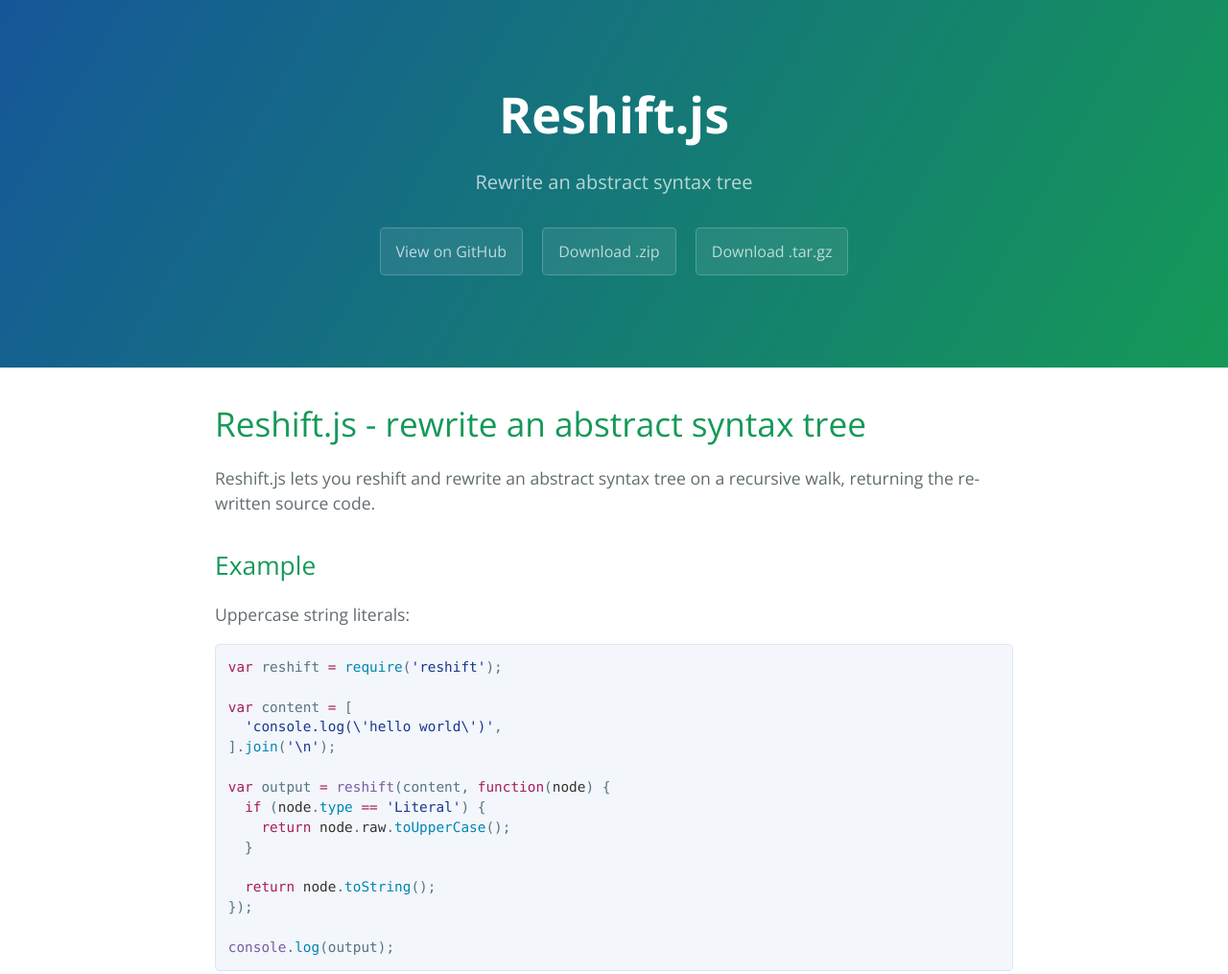
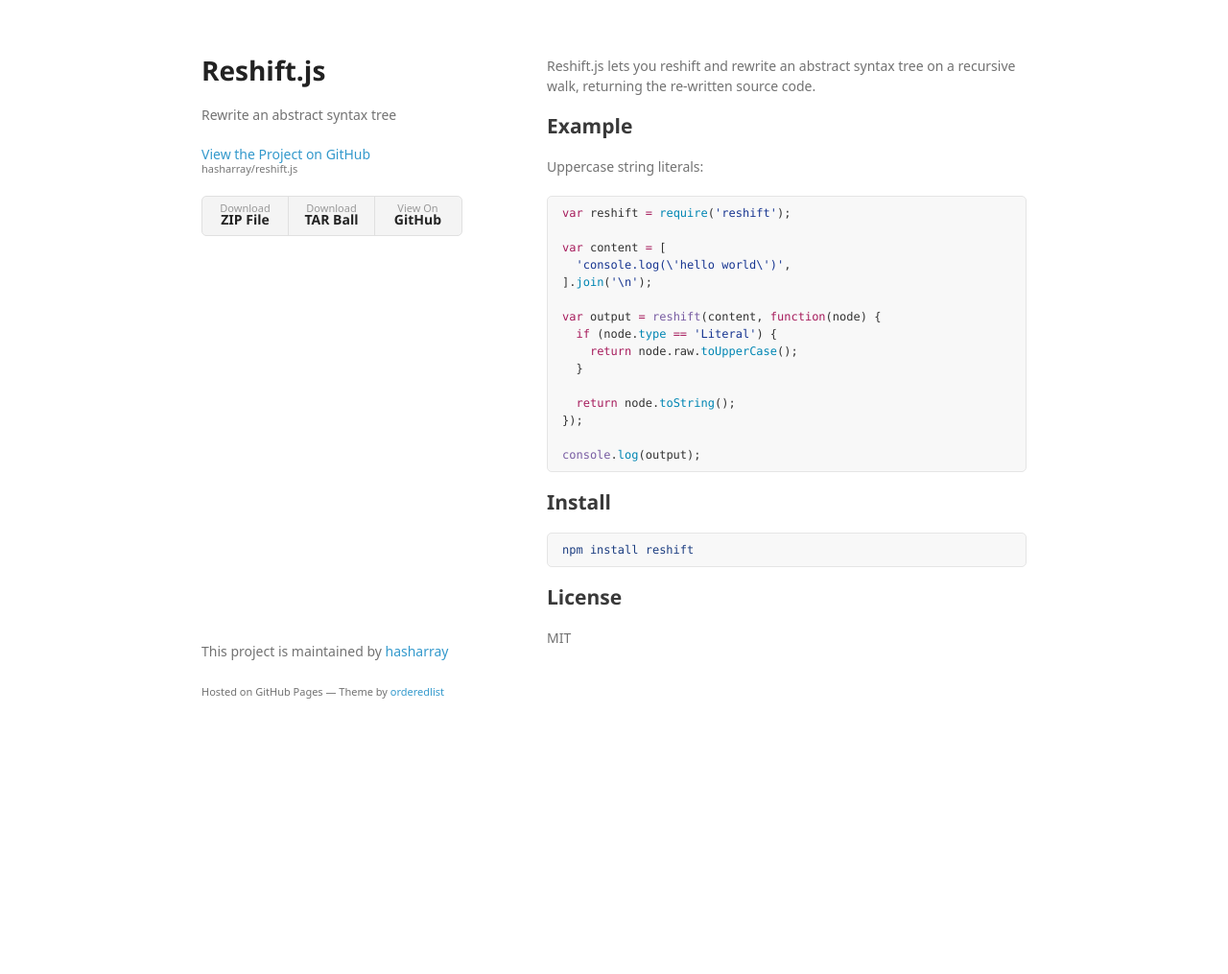
Before and after one commit to hasharray/reshift.js, a plain HTML site: page index.html in a window 1280 px wide. Shown: the top 1015 px of the page at 96% size. After the commit the page ends 800 px from the top, so only its background shows below. Drawn offline with nearby package versions, Linux system fonts and the light colour scheme; a web font is replaced by a local one.

Commit message:
Create gh-pages branch via GitHub

```diff
--- a/index.html
+++ b/index.html
@@ -1,28 +1,34 @@
-<!DOCTYPE html>
-<html lang="en-us">
+<!doctype html>
+<html>
   <head>
-    <meta charset="UTF-8">
+    <meta charset="utf-8">
+    <meta http-equiv="X-UA-Compatible" content="chrome=1">
     <title>Reshift.js by hasharray</title>
-    <meta name="viewport" content="width=device-width, initial-scale=1">
-    <link rel="stylesheet" type="text/css" href="stylesheets/normalize.css" media="screen">
-    <link href='https://fonts.googleapis.com/css?family=Open+Sans:400,700' rel='stylesheet' type='text/css'>
-    <link rel="stylesheet" type="text/css" href="stylesheets/stylesheet.css" media="screen">
-    <link rel="stylesheet" type="text/css" href="stylesheets/github-light.css" media="screen">
+
+    <link rel="stylesheet" href="stylesheets/styles.css">
+    <link rel="stylesheet" href="stylesheets/github-light.css">
+    <meta name="viewport" content="width=device-width">
+    <!--[if lt IE 9]>
+    <script src="//html5shiv.googlecode.com/svn/trunk/html5.js"></script>
+    <![endif]-->
   </head>
   <body>
-    <section class="page-header">
-      <h1 class="project-name">Reshift.js</h1>
-      <h2 class="project-tagline">Rewrite an abstract syntax tree</h2>
-      <a href="https://github.com/hasharray/reshift.js" class="btn">View on GitHub</a>
-      <a href="https://github.com/hasharray/reshift.js/zipball/master" class="btn">Download .zip</a>
-      <a href="https://github.com/hasharray/reshift.js/tarball/master" class="btn">Download .tar.gz</a>
-    </section>
+    <div class="wrapper">
+      <header>
+        <h1>Reshift.js</h1>
+        <p>Rewrite an abstract syntax tree</p>
 
-    <section class="main-content">
-      <h1>
-<a id="reshiftjs---rewrite-an-abstract-syntax-tree" class="anchor" href="#reshiftjs---rewrite-an-abstract-syntax-tree" aria-hidden="true"><span aria-hidden="true" class="octicon octicon-link"></span></a>Reshift.js - rewrite an abstract syntax tree</h1>
+        <p class="view"><a href="https://github.com/hasharray/reshift.js">View the Project on GitHub <small>hasharray/reshift.js</small></a></p>
 
-<p>Reshift.js lets you reshift and rewrite an abstract syntax tree on a recursive
+
+        <ul>
+          <li><a href="https://github.com/hasharray/reshift.js/zipball/master">Download <strong>ZIP File</strong></a></li>
+          <li><a href="https://github.com/hasharray/reshift.js/tarball/master">Download <strong>TAR Ball</strong></a></li>
+          <li><a href="https://github.com/hasharray/reshift.js">View On <strong>GitHub</strong></a></li>
+        </ul>
+      </header>
+      <section>
+        <p>Reshift.js lets you reshift and rewrite an abstract syntax tree on a recursive
 walk, returning the re-written source code.</p>
 
 <h2>
@@ -55,15 +61,13 @@
 <a id="license" class="anchor" href="#license" aria-hidden="true"><span aria-hidden="true" class="octicon octicon-link"></span></a>License</h2>
 
 <p>MIT</p>
-
-      <footer class="site-footer">
-        <span class="site-footer-owner"><a href="https://github.com/hasharray/reshift.js">Reshift.js</a> is maintained by <a href="https://github.com/hasharray">hasharray</a>.</span>
-
-        <span class="site-footer-credits">This page was generated by <a href="https://pages.github.com">GitHub Pages</a> using the <a href="https://github.com/jasonlong/cayman-theme">Cayman theme</a> by <a href="https://twitter.com/jasonlong">Jason Long</a>.</span>
+      </section>
+      <footer>
+        <p>This project is maintained by <a href="https://github.com/hasharray">hasharray</a></p>
+        <p><small>Hosted on GitHub Pages &mdash; Theme by <a href="https://github.com/orderedlist">orderedlist</a></small></p>
       </footer>
-
-    </section>
-
+    </div>
+    <script src="javascripts/scale.fix.js"></script>
 
   </body>
 </html>
--- /dev/null
+++ b/javascripts/scale.fix.js
@@ -0,0 +1,17 @@
+var metas = document.getElementsByTagName('meta');
+var i;
+if (navigator.userAgent.match(/iPhone/i)) {
+  for (i=0; i<metas.length; i++) {
+    if (metas[i].name == "viewport") {
+      metas[i].content = "width=device-width, minimum-scale=1.0, maximum-scale=1.0";
+    }
+  }
+  document.addEventListener("gesturestart", gestureStart, false);
+}
+function gestureStart() {
+  for (i=0; i<metas.length; i++) {
+    if (metas[i].name == "viewport") {
+      metas[i].content = "width=device-width, minimum-scale=0.25, maximum-scale=1.6";
+    }
+  }
+}
--- /dev/null
+++ b/stylesheets/styles.css
@@ -0,0 +1,324 @@
+@font-face {
+  font-family: 'Noto Sans';
+  font-weight: 400;
+  font-style: normal;
+  src: url('../fonts/Noto-Sans-regular/Noto-Sans-regular.eot');
+  src: url('../fonts/Noto-Sans-regular/Noto-Sans-regular.eot?#iefix') format('embedded-opentype'),
+       local('Noto Sans'),
+       local('Noto-Sans-regular'),
+       url('../fonts/Noto-Sans-regular/Noto-Sans-regular.woff2') format('woff2'),
+       url('../fonts/Noto-Sans-regular/Noto-Sans-regular.woff') format('woff'),
+       url('../fonts/Noto-Sans-regular/Noto-Sans-regular.ttf') format('truetype'),
+       url('../fonts/Noto-Sans-regular/Noto-Sans-regular.svg#NotoSans') format('svg');
+}
+
+@font-face {
+  font-family: 'Noto Sans';
+  font-weight: 700;
+  font-style: normal;
+  src: url('../fonts/Noto-Sans-700/Noto-Sans-700.eot');
+  src: url('../fonts/Noto-Sans-700/Noto-Sans-700.eot?#iefix') format('embedded-opentype'),
+       local('Noto Sans Bold'),
+       local('Noto-Sans-700'),
+       url('../fonts/Noto-Sans-700/Noto-Sans-700.woff2') format('woff2'),
+       url('../fonts/Noto-Sans-700/Noto-Sans-700.woff') format('woff'),
+       url('../fonts/Noto-Sans-700/Noto-Sans-700.ttf') format('truetype'),
+       url('../fonts/Noto-Sans-700/Noto-Sans-700.svg#NotoSans') format('svg');
+}
+
+@font-face {
+  font-family: 'Noto Sans';
+  font-weight: 400;
+  font-style: italic;
+  src: url('../fonts/Noto-Sans-italic/Noto-Sans-italic.eot');
+  src: url('../fonts/Noto-Sans-italic/Noto-Sans-italic.eot?#iefix') format('embedded-opentype'),
+       local('Noto Sans Italic'),
+       local('Noto-Sans-italic'),
+       url('../fonts/Noto-Sans-italic/Noto-Sans-italic.woff2') format('woff2'),
+       url('../fonts/Noto-Sans-italic/Noto-Sans-italic.woff') format('woff'),
+       url('../fonts/Noto-Sans-italic/Noto-Sans-italic.ttf') format('truetype'),
+       url('../fonts/Noto-Sans-italic/Noto-Sans-italic.svg#NotoSans') format('svg');
+}
+
+@font-face {
+  font-family: 'Noto Sans';
+  font-weight: 700;
+  font-style: italic;
+  src: url('../fonts/Noto-Sans-700italic/Noto-Sans-700italic.eot');
+  src: url('../fonts/Noto-Sans-700italic/Noto-Sans-700italic.eot?#iefix') format('embedded-opentype'),
+       local('Noto Sans Bold Italic'),
+       local('Noto-Sans-700italic'),
+       url('../fonts/Noto-Sans-700italic/Noto-Sans-700italic.woff2') format('woff2'),
+       url('../fonts/Noto-Sans-700italic/Noto-Sans-700italic.woff') format('woff'),
+       url('../fonts/Noto-Sans-700italic/Noto-Sans-700italic.ttf') format('truetype'),
+       url('../fonts/Noto-Sans-700italic/Noto-Sans-700italic.svg#NotoSans') format('svg');
+}
+
+body {
+  background-color: #fff;
+  padding:50px;
+  font: 14px/1.5 "Noto Sans", "Helvetica Neue", Helvetica, Arial, sans-serif;
+  color:#727272;
+  font-weight:400;
+}
+
+h1, h2, h3, h4, h5, h6 {
+  color:#222;
+  margin:0 0 20px;
+}
+
+p, ul, ol, table, pre, dl {
+  margin:0 0 20px;
+}
+
+h1, h2, h3 {
+  line-height:1.1;
+}
+
+h1 {
+  font-size:28px;
+}
+
+h2 {
+  color:#393939;
+}
+
+h3, h4, h5, h6 {
+  color:#494949;
+}
+
+a {
+  color:#39c;
+  text-decoration:none;
+}
+
+a:hover {
+  color:#069;
+}
+
+a small {
+  font-size:11px;
+  color:#777;
+  margin-top:-0.3em;
+  display:block;
+}
+
+a:hover small {
+  color:#777;
+}
+
+.wrapper {
+  width:860px;
+  margin:0 auto;
+}
+
+blockquote {
+  border-left:1px solid #e5e5e5;
+  margin:0;
+  padding:0 0 0 20px;
+  font-style:italic;
+}
+
+code, pre {
+  font-family:Monaco, Bitstream Vera Sans Mono, Lucida Console, Terminal, Consolas, Liberation Mono, DejaVu Sans Mono, Courier New, monospace;
+  color:#333;
+  font-size:12px;
+}
+
+pre {
+  padding:8px 15px;
+  background: #f8f8f8;
+  border-radius:5px;
+  border:1px solid #e5e5e5;
+  overflow-x: auto;
+}
+
+table {
+  width:100%;
+  border-collapse:collapse;
+}
+
+th, td {
+  text-align:left;
+  padding:5px 10px;
+  border-bottom:1px solid #e5e5e5;
+}
+
+dt {
+  color:#444;
+  font-weight:700;
+}
+
+th {
+  color:#444;
+}
+
+img {
+  max-width:100%;
+}
+
+header {
+  width:270px;
+  float:left;
+  position:fixed;
+  -webkit-font-smoothing:subpixel-antialiased;
+}
+
+header ul {
+  list-style:none;
+  height:40px;
+  padding:0;
+  background: #f4f4f4;
+  border-radius:5px;
+  border:1px solid #e0e0e0;
+  width:270px;
+}
+
+header li {
+  width:89px;
+  float:left;
+  border-right:1px solid #e0e0e0;
+  height:40px;
+}
+
+header li:first-child a {
+  border-radius:5px 0 0 5px;
+}
+
+header li:last-child a {
+  border-radius:0 5px 5px 0;
+}
+
+header ul a {
+  line-height:1;
+  font-size:11px;
+  color:#999;
+  display:block;
+  text-align:center;
+  padding-top:6px;
+  height:34px;
+}
+
+header ul a:hover {
+  color:#999;
+}
+
+header ul a:active {
+  background-color:#f0f0f0;
+}
+
+strong {
+  color:#222;
+  font-weight:700;
+}
+
+header ul li + li + li {
+  border-right:none;
+  width:89px;
+}
+
+header ul a strong {
+  font-size:14px;
+  display:block;
+  color:#222;
+}
+
+section {
+  width:500px;
+  float:right;
+  padding-bottom:50px;
+}
+
+small {
+  font-size:11px;
+}
+
+hr {
+  border:0;
+  background:#e5e5e5;
+  height:1px;
+  margin:0 0 20px;
+}
+
+footer {
+  width:270px;
+  float:left;
+  position:fixed;
+  bottom:50px;
+  -webkit-font-smoothing:subpixel-antialiased;
+}
+
+@media print, screen and (max-width: 960px) {
+
+  div.wrapper {
+    width:auto;
+    margin:0;
+  }
+
+  header, section, footer {
+    float:none;
+    position:static;
+    width:auto;
+  }
+
+  header {
+    padding-right:320px;
+  }
+
+  section {
+    border:1px solid #e5e5e5;
+    border-width:1px 0;
+    padding:20px 0;
+    margin:0 0 20px;
+  }
+
+  header a small {
+    display:inline;
+  }
+
+  header ul {
+    position:absolute;
+    right:50px;
+    top:52px;
+  }
+}
+
+@media print, screen and (max-width: 720px) {
+  body {
+    word-wrap:break-word;
+  }
+
+  header {
+    padding:0;
+  }
+
+  header ul, header p.view {
+    position:static;
+  }
+
+  pre, code {
+    word-wrap:normal;
+  }
+}
+
+@media print, screen and (max-width: 480px) {
+  body {
+    padding:15px;
+  }
+
+  header ul {
+    width:99%;
+  }
+
+  header li, header ul li + li + li {
+    width:33%;
+  }
+}
+
+@media print {
+  body {
+    padding:0.4in;
+    font-size:12pt;
+    color:#444;
+  }
+}
```
Also changed, not shown: params.json (+1 -1 lines).
